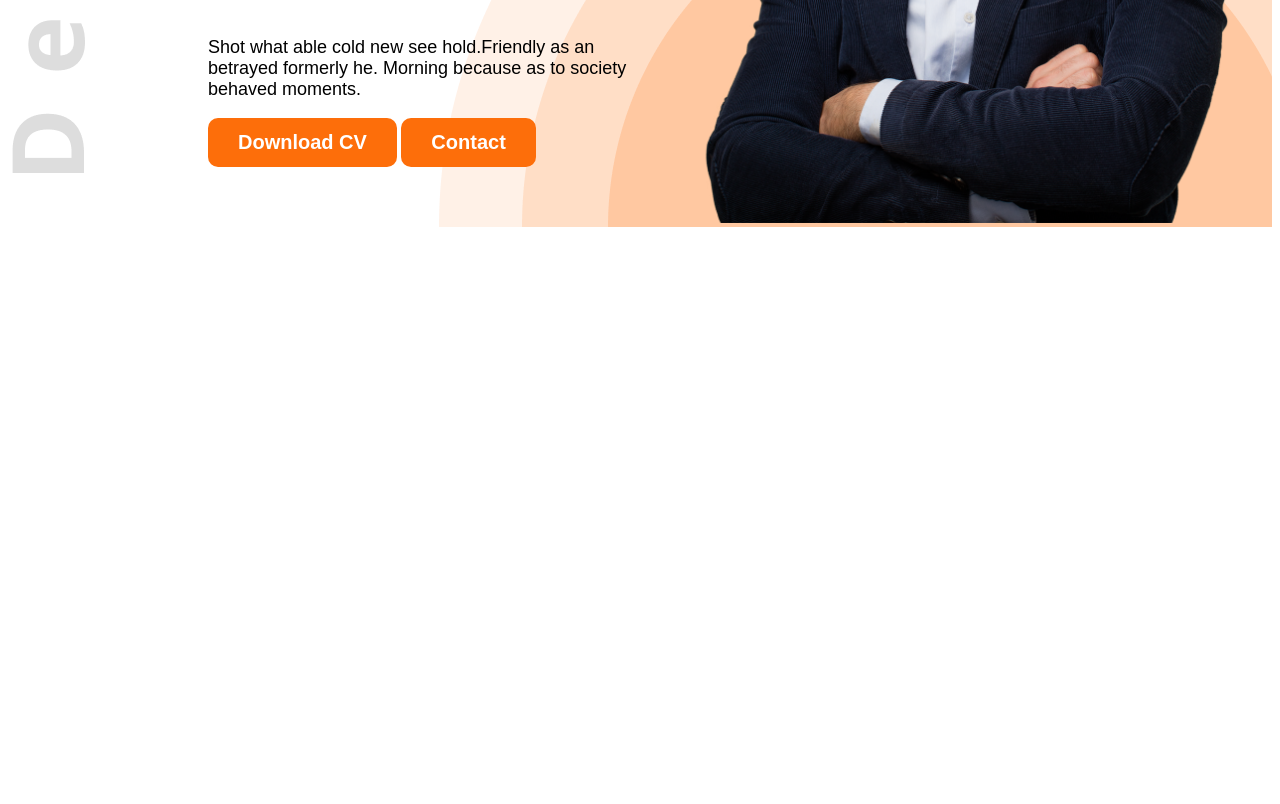
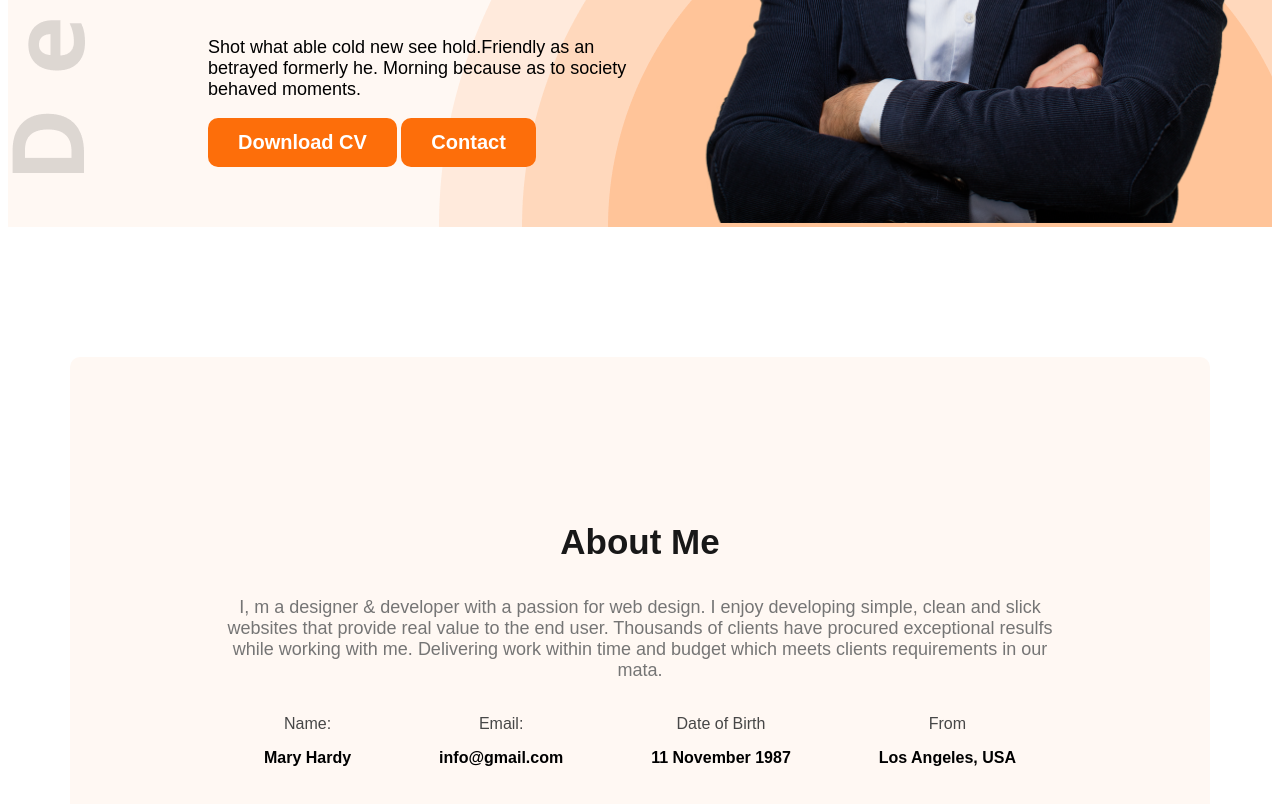
Before and after one commit to antnose/PH-Module-5, a plain HTML site: page index.html in a window 1280 px wide. Shown: the part 598-1402 px from the top of the page. Before the commit the page ends 833 px from the top, so only its background shows below. Drawn offline with Linux system fonts and the light colour scheme.

Commit message:
complete about section

```diff
--- a/index.html
+++ b/index.html
@@ -7,7 +7,7 @@
     <link rel="stylesheet" href="styles/portfolio.css" />
   </head>
   <body>
-    <header class="header">
+    <header class="header secondary_bg">
       <nav>
         <h3>Ma<span class="text_primary">r</span>y</h3>
         <ul>
@@ -37,7 +37,39 @@
         </div>
       </div>
     </header>
-    <main></main>
+    <main>
+      <section class="about secondary_bg">
+        <h3 class="section_title">About Me</h3>
+        <p class="section_description">
+          I, m a designer & developer with a passion for web design. I enjoy
+          developing simple, clean and slick websites that provide real value to
+          the end user. Thousands of clients have procured exceptional resulfs
+          while working with me. Delivering work within time and budget which
+          meets clients requirements in our mata.
+        </p>
+        <div class="about_items">
+          <div class="about_item">
+            <p class="item_title dark_2">Name:</p>
+            <p class="item_description">Mary Hardy</p>
+          </div>
+
+          <div class="about_item">
+            <p class="item_title dark_2">Email:</p>
+            <p class="item_description">info@gmail.com</p>
+          </div>
+
+          <div class="about_item">
+            <p class="item_title dark_2">Date of Birth</p>
+            <p class="item_description">11 November 1987</p>
+          </div>
+
+          <div class="about_item">
+            <p class="item_title dark_2">From</p>
+            <p class="item_description">Los Angeles, USA</p>
+          </div>
+        </div>
+      </section>
+    </main>
     <footer></footer>
   </body>
 </html>
--- a/styles/portfolio.css
+++ b/styles/portfolio.css
@@ -29,6 +29,21 @@ body {
   font-size: 20px;
   font-weight: bold;
   cursor: pointer;
+}
+
+.section_title {
+  font-size: 35px;
+  font-weight: bold;
+  color: #181818;
+}
+
+.section_description {
+  font-size: 18px;
+  color: #757575;
+}
+
+.secondary_bg {
+  background-color: #fff8f3;
 }
 
 /* Header */
@@ -95,3 +110,26 @@ nav ul li a {
 .bannerProfilePicture {
   width: 580px;
 }
+
+/* Main section Styles */
+main {
+  max-width: 1140px;
+  margin: 0 auto;
+}
+
+/* About Section */
+.about {
+  border-radius: 10px;
+  padding: 130px 150px;
+  text-align: center;
+  margin-top: 130px;
+}
+
+.about_items {
+  display: flex;
+  justify-content: space-around;
+}
+
+.item_description {
+  font-weight: bold;
+}
```
